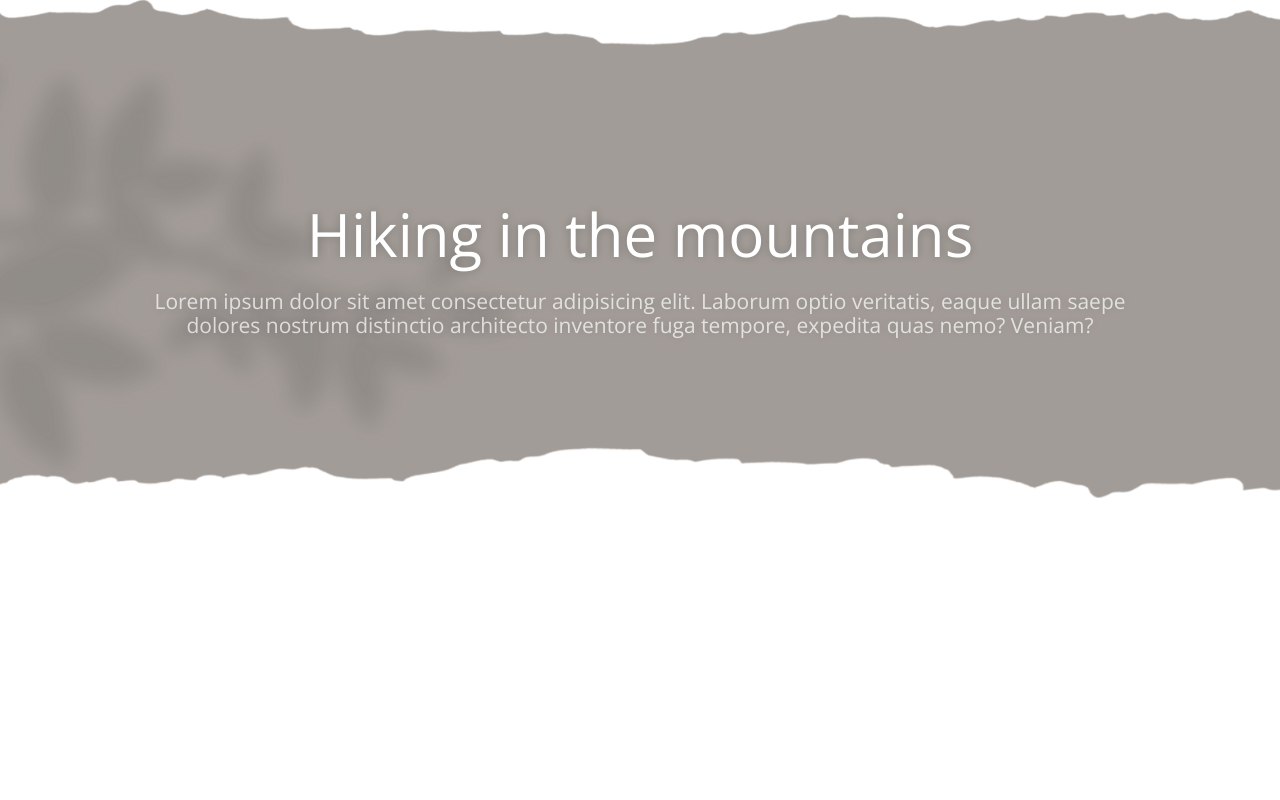
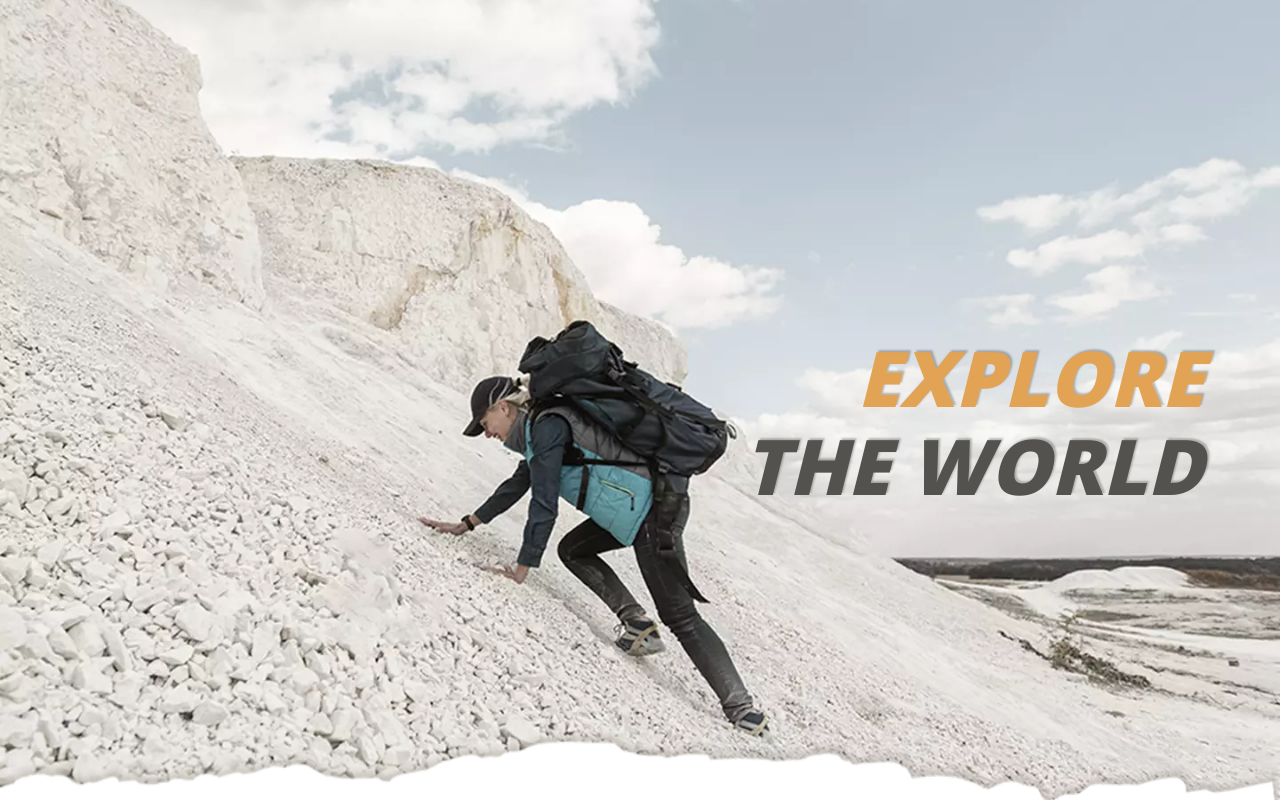
Before and after one commit to ramilzag/hiking, a plain HTML site: page index.html in a window 1280 px wide. Drawn offline with nearby package versions, Linux system fonts and the light colour scheme.

Commit message:
Defined callout block and updated feature block

```diff
--- a/css/styles.css
+++ b/css/styles.css
@@ -72,6 +72,7 @@ a {
   position: absolute;
   left: 0;
   bottom: -15rem;
+  width: 300px;
   z-index: -1;
 }
 
@@ -79,6 +80,7 @@ a {
   position: absolute;
   right: 0;
   bottom: -15rem;
+  width: 300px;
   z-index: -1;
   transform: rotate(180deg);
 }
@@ -86,7 +88,14 @@ a {
 @media screen and (max-width: 500px) {
   .branch-left,
   .branch-right {
-    width: 100%;
+    width: 60%;
+  }
+}
+
+@media screen and (min-width: 768px) {
+  .branch-left,
+  .branch-right {
+    width: 400px;
   }
 }
 
@@ -124,8 +133,16 @@ a {
 .shape .shape-feature--bottom {
   width: 100%;
   position: absolute;
-  transform: translateY(30%);
-  height: 50%;
+  transform: translateY(5%);
+  height: 40%;
+  bottom: -23%;
+}
+
+.shape .shape-callout--bottom {
+  width: 100%;
+  position: absolute;
+  transform: translateY(20%);
+  height: 40%;
   bottom: -23%;
 }
 
@@ -633,11 +650,8 @@ a {
 .hero {
   display: flex;
   justify-content: flex-start;
-  background-image: linear-gradient(
-      rgba(137, 131, 127, 0.2),
-      rgba(137, 131, 127, 0.2)
-    ),
-    url("../images/banner.webp"), url("../images/banner_fallback.jpg");
+  background-image: url("../images/banner.webp"),
+    url("../images/banner_fallback.jpg");
   background-repeat: no-repeat;
   height: 100vh;
   background-position: center;
@@ -812,7 +826,10 @@ a {
 
 .feature {
   background: #99928d;
-  opacity: 0.9;
+}
+
+.feature.shape {
+  overflow: visible;
 }
 
 .feature__content {
@@ -834,13 +851,14 @@ a {
 .feature__description {
   color: var(--color-text-alternative);
   text-shadow: var(--text-shadow);
-  font-size: 1.9rem;
+  font-size: 1.6rem;
   font-weight: 400;
   opacity: 0.7;
 }
 
 .feature .branch-left {
-  bottom: 2rem;
+  bottom: 10%;
+  z-index: 1;
 }
 
 @media screen and (min-width: 768px) {
@@ -863,8 +881,47 @@ a {
   }
 }
 
-/* @media screen and (min-width: 1440px) {
-  .feature__content {
-    padding: 24rem;
+/* Callout block */
+
+.callout {
+  display: flex;
+  justify-content: flex-end;
+  align-items: center;
+  background-image: url("../images/callout.webp"),
+    url("../images/callout_fallback.jpg");
+  background-repeat: no-repeat;
+  height: 100vh;
+  background-position: center;
+  background-size: cover;
+  z-index: -1;
+}
+
+.callout__content {
+  width: 50%;
+  text-align: right;
+}
+
+.callout__heading {
+  text-shadow: 2px -2px 2px rgba(0, 0, 0, 0.25);
+  font-weight: 900;
+  font-style: italic;
+  text-transform: uppercase;
+  padding-right: 6vw;
+  font-size: 6vmax;
+}
+
+.callout__heading--primary {
+  color: var(--color-primary);
+  margin-bottom: 0;
+}
+
+.callout__heading--secondary {
+  margin-top: 0;
+  color: #54524f;
+}
+
+@media screen and (max-width: 500px) {
+  .callout__heading {
+    font-size: 4vmax;
   }
-} */
+}
--- a/index.html
+++ b/index.html
@@ -14,26 +14,16 @@
     <title>Document</title>
   </head>
   <body>
-    <section class="branch shape feature">
-      <div class="container feature__content">
-        <h2 class="feature__heading">Hiking in the mountains</h2>
-        <p class="feature__description">
-          Lorem ipsum dolor sit amet consectetur adipisicing elit. Laborum optio
-          veritatis, eaque ullam saepe dolores nostrum distinctio architecto
-          inventore fuga tempore, expedita quas nemo? Veniam?
-        </p>
-        <img
-          class="shape-feature--top"
-          src="./images/shapeFeature_top.png"
-          alt="Image by rawpixel.com"
-        />
-        <img
-          class="shape-feature--bottom"
-          src="./images/shapeFeature_bottom.png"
-          alt="Image by rawpixel.com"
-        />
+    <section class="shape callout">
+      <div class="callout__content">
+        <h2 class="callout__heading callout__heading--primary">Explore</h2>
+        <h2 class="callout__heading callout__heading--secondary">The World</h2>
       </div>
-      <img class="branch-left" src="./images/branch.png" alt="" />
+      <img
+        class="shape-callout--bottom"
+        src="./images/calloutShape_bottom.png"
+        alt="Image by rawpixel.com"
+      />
     </section>
     <script src="./js/collapsible.js"></script>
   </body>
```
Also changed, not shown: components/blockCallout.html (added, +11 -0 lines), components/blockFeature.html (+1 -1 lines), images/banner3.webp (added), images/callout.webp (added), images/calloutShape_bottom.png (added), images/callout_fallback.jpg (added), 1 other file.
